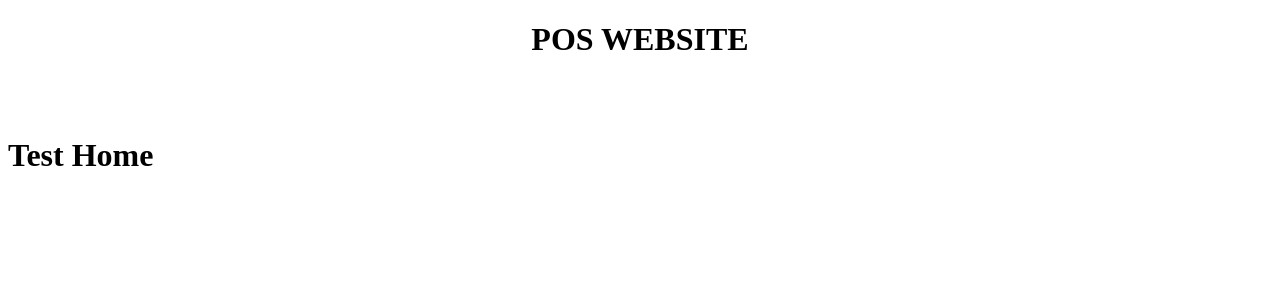
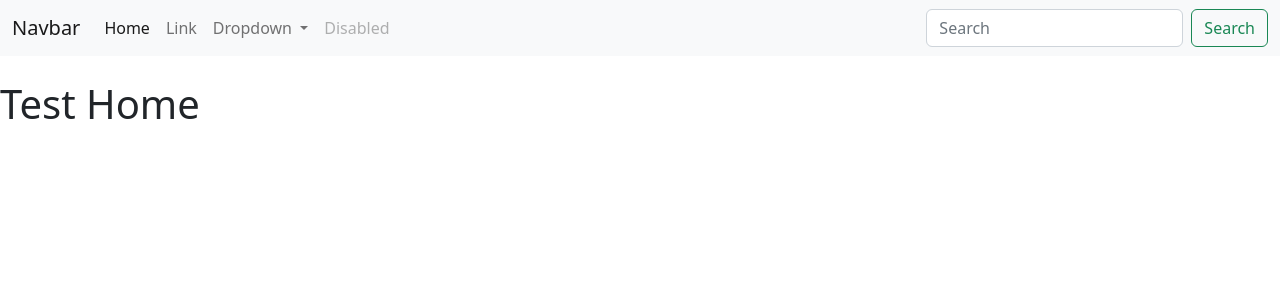
Before and after one commit to artdidit2506/djangoD, a Django app: page / in a window 1280 px wide. Shown: the top 300 px of the page. Run offline with Django 4.2, Linux system fonts and the light colour scheme.

Commit message:
modified templates/main.html dan navbar.html-2

```diff
--- a/templates/main.html
+++ b/templates/main.html
@@ -1,5 +1,6 @@
+<!DOCTYPE html>
+<!--  static  -->
 {% load static %}
-<!DOCTYPE html>
 <html lang="en">
 
 <head>
@@ -8,16 +9,33 @@
     <meta name="viewport" content="width=device-width, initial-scale=1.0">
     <title>POS Website</title>
 
-    <link href="{% static 'vendor/css/bootstrap.min.css' %}">
+    <!--  CSS  -->
+    <link href="https://cdn.jsdelivr.net/npm/bootstrap@5.2.0-beta1/dist/css/bootstrap.min.css" rel="stylesheet" integrity="sha384-0evHe/X+R7YkIZDRvuzKMRqM+OrBnVFBL6DOitfPri4tjfHxaWutUpFmBp4vmVor" crossorigin="anonymous">
+    <!--  End CSS  -->
+
+
+
 
 </head>
 
 <body>
+    <!-- Navbar -->
     {% include 'navbar.html' %}
-    <br> {% block content %}
+    <!-- End Navbar -->
+
+    <!-- Content -->
+    <br>{% block content %}
     <br> {% endblock content %}
-    <br> {% include "scripts.html" %}
+    <!-- End Content -->
 
+    <!-- Script -->
+    <script src="https://cdn.jsdelivr.net/npm/@popperjs/core@2.11.5/dist/umd/popper.min.js" integrity="sha384-Xe+8cL9oJa6tN/veChSP7q+mnSPaj5Bcu9mPX5F5xIGE0DVittaqT5lorf0EI7Vk" crossorigin="anonymous">
+    </script>
+    <script src="https://cdn.jsdelivr.net/npm/bootstrap@5.2.0-beta1/dist/js/bootstrap.min.js" integrity="sha384-kjU+l4N0Yf4ZOJErLsIcvOU2qSb74wXpOhqTvwVx3OElZRweTnQ6d31fXEoRD1Jy" crossorigin="anonymous">
+    </script>
+    <script src="https://cdn.jsdelivr.net/npm/bootstrap@5.2.0-beta1/dist/js/bootstrap.bundle.min.js" integrity="sha384-pprn3073KE6tl6bjs2QrFaJGz5/SUsLqktiwsUTF55Jfv3qYSDhgCecCxMW52nD2" crossorigin="anonymous">
+    </script>
+    <!-- End Script -->
 </body>
 
 </html>
--- a/templates/navbar.html
+++ b/templates/navbar.html
@@ -1,7 +1,38 @@
-<center>
-    <h1>
-        POS WEBSITE
-    </h1>
-</center>
-
-<br>
+<nav class="navbar navbar-expand-lg bg-light">
+    <div class="container-fluid">
+        <a class="navbar-brand" href="#">Navbar</a>
+        <button class="navbar-toggler" type="button" data-bs-toggle="collapse" data-bs-target="#navbarSupportedContent" aria-controls="navbarSupportedContent" aria-expanded="false" aria-label="Toggle navigation">
+            <span class="navbar-toggler-icon"></span>
+        </button>
+        <div class="collapse navbar-collapse" id="navbarSupportedContent">
+            <ul class="navbar-nav me-auto mb-2 mb-lg-0">
+                <li class="nav-item">
+                    <a class="nav-link active" aria-current="page" href="#">Home</a>
+                </li>
+                <li class="nav-item">
+                    <a class="nav-link" href="#">Link</a>
+                </li>
+                <li class="nav-item dropdown">
+                    <a class="nav-link dropdown-toggle" href="#" id="navbarDropdown" role="button" data-bs-toggle="dropdown" aria-expanded="false">
+                        Dropdown
+                    </a>
+                    <ul class="dropdown-menu" aria-labelledby="navbarDropdown">
+                        <li><a class="dropdown-item" href="#">Action</a></li>
+                        <li><a class="dropdown-item" href="#">Another action</a></li>
+                        <li>
+                            <hr class="dropdown-divider">
+                        </li>
+                        <li><a class="dropdown-item" href="#">Something else here</a></li>
+                    </ul>
+                </li>
+                <li class="nav-item">
+                    <a class="nav-link disabled">Disabled</a>
+                </li>
+            </ul>
+            <form class="d-flex" role="search">
+                <input class="form-control me-2" type="search" placeholder="Search" aria-label="Search">
+                <button class="btn btn-outline-success" type="submit">Search</button>
+            </form>
+        </div>
+    </div>
+</nav>
```
